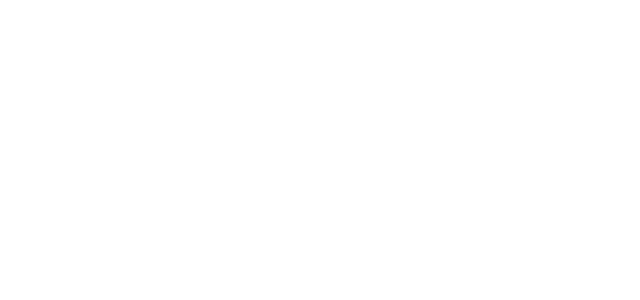
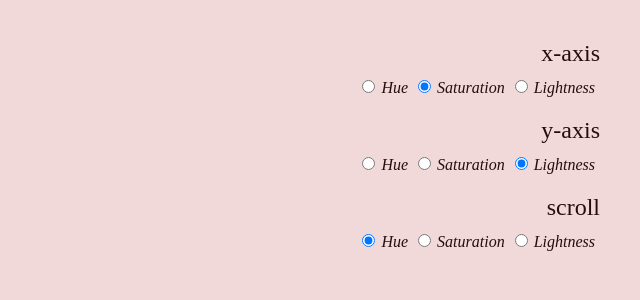
Before and after one commit to hturan/interaction-of-color, a React (Create React App) app: page /sandbox in a window 1280 px wide. Shown: the top 300 px of the page, without its empty margins (640-1280 px from the left). Built offline with nearby package versions, Linux system fonts and the light colour scheme.

Commit message:
Added interactive, multi-dimensional HSL color picker

```diff
--- a/src/components/App.js
+++ b/src/components/App.js
@@ -1,13 +1,13 @@
 import React, {Component} from 'react';
 import {
   BrowserRouter as Router,
-  Route,
-  Link
+  Route
 } from 'react-router-dom';
 
 import Contents from './Contents';
 import IV from './IV';
 import V from './V';
+import Sandbox from './Sandbox';
 
 class App extends Component {
   render() {
@@ -17,6 +17,7 @@ class App extends Component {
           <Route exact path="/" component={Contents} />
           <Route path="/iv" component={IV}/>
           <Route path="/v" component={V}/>
+          <Route path="/sandbox" component={Sandbox}/>
         </main>
       </Router>
     );
--- a/src/components/Contents.js
+++ b/src/components/Contents.js
@@ -31,6 +31,11 @@ export default props =>
           V — Light intensity, lightness
         </Link>
       </li>
+      <li>
+        <Link style={linkStyle} to="/sandbox">
+          Sandbox
+        </Link>
+      </li>
     </ul>
 
     <IntensityAnimation baseColor="red" />
@@ -61,7 +66,7 @@ class IntensityAnimation extends Component {
     const max = 0.7;
     const min = 0.45;
 
-    for (let i = 0; i < 30; i++) {
+    for (let i = 0; i < 20; i++) {
       this.colors.push({
         color: chroma.hsl(
           generateHue(props.baseColor),
@@ -92,10 +97,7 @@ class IntensityAnimation extends Component {
           top: 0,
           right: 0,
           left: '50%',
-          bottom: 0,
-          display: 'flex',
-          flexDirection: 'column',
-          justifyContent: 'center'
+          bottom: 0
         }}
       >
         {this.colors.map(({ color, zIndex }, index) =>
--- /dev/null
+++ b/src/components/Sandbox.js
@@ -0,0 +1,243 @@
+import React, { Component } from 'react';
+import chroma from 'chroma-js';
+
+const clamp = (value, min, max) => {
+  return Math.max(Math.min(value, max), min);
+}
+
+const HSLInput = ({ handleAxisChange, ...props }) =>
+  <label style={{ marginRight: 5, fontStyle: 'italic' }}>
+    <input type="radio" onChange={handleAxisChange} {...props} />
+    <span style={{ marginLeft: 3 }}>
+      {props.value.charAt(0).toUpperCase() + props.value.slice(1)}
+    </span>
+  </label>;
+
+export default class Sandbox extends Component {
+  constructor() {
+    super();
+
+    this.state = {
+      xAxis: 'saturation',
+      yAxis: 'lightness',
+      scroll: 'hue',
+      hue: 0,
+      saturation: 0.5,
+      lightness: 0.9
+    };
+
+    this.handleMouseMove = this.handleMouseMove.bind(this);
+    this.handleAxisChange = this.handleAxisChange.bind(this);
+    this.handleWindowScroll = this.handleWindowScroll.bind(this);
+    this.handleForceTouch = this.handleForceTouch.bind(this);
+  }
+
+  componentDidMount() {
+    // Force Touch
+    // this.container.addEventListener('webkitmouseforcechanged', this.handleForceTouch);
+
+    // Scroll
+    window.addEventListener('scroll', this.handleWindowScroll);
+  }
+
+  componentWillUnmount() {
+    // Force Touch
+    // this.container.removeEventListener('webkitmouseforcechanged', this.handleForceTouch);
+
+    // Scroll
+    window.removeEventListener('scroll', this.handleWindowScroll);
+  }
+
+  handleForceTouch(event) {
+    const force = event.webkitForce - event.WEBKIT_FORCE_AT_MOUSE_DOWN;
+
+    this.setState({
+      hue: force / event.WEBKIT_FORCE_AT_FORCE_MOUSE_DOWN * 360
+    });
+  }
+
+  handleWindowScroll(event) {
+    const scrollDelta = window.scrollY;
+
+    let value;
+
+    switch (this.state.scroll) {
+      case 'hue':
+        value = (this.state.hue + scrollDelta) % 359;
+        break;
+      case 'saturation':
+        value = clamp(this.state.saturation + scrollDelta / 1000, 0, 1);
+        break;
+      case 'lightness':
+        value = clamp(this.state.lightness + scrollDelta / 1000, 0, 1);
+        break;
+    }
+
+    this.setState({
+      [this.state.scroll]: value
+    });
+  }
+
+  handleMouseMove(event) {
+    const x = event.pageX / document.body.clientWidth;
+    const y = event.pageY / document.body.clientHeight;
+
+    const { xAxis, yAxis } = this.state;
+
+    let xValue, yValue;
+
+    switch (xAxis) {
+      case 'hue':
+        xValue = x * 360;
+        break;
+      case 'saturation':
+        xValue = x;
+        break;
+      case 'lightness':
+        xValue = x;
+        break;
+    }
+
+    switch (yAxis) {
+      case 'hue':
+        yValue = y * 360;
+        break;
+      case 'saturation':
+        yValue = y;
+        break;
+      case 'lightness':
+        yValue = 1 - y;
+        break;
+    }
+
+    this.setState({
+      [xAxis]: xValue,
+      [yAxis]: yValue
+    });
+  }
+
+  handleAxisChange(event) {
+    const { name: axis, value } = event.target;
+
+    const existingControl = Object.keys(this.state).find(
+      key => this.state[key] === value
+    );
+    const currentValue = this.state[axis];
+
+    this.setState({
+      [existingControl]: currentValue,
+      [axis]: value
+    });
+  }
+
+  render() {
+    const { hue, saturation, lightness, xAxis, yAxis, scroll } = this.state;
+
+    return (
+      <div
+        ref={ref => (this.container = ref)}
+        style={{
+          width: '100%',
+          height: '100%',
+          display: 'flex',
+          alignItems: 'center',
+          justifyContent: 'center',
+          backgroundColor: chroma.hsl(hue, saturation, lightness)
+        }}
+        onMouseMove={this.handleMouseMove}
+      >
+        <div
+          onMouseMove={this.handleMouseMove}
+          style={{
+            color: chroma.hsl(hue, saturation, 1 - lightness),
+            textAlign: 'right',
+            position: 'absolute',
+            right: 40,
+            top: 20
+          }}
+        >
+          <h2
+            style={{
+              fontWeight: 'normal',
+              marginBottom: 10
+            }}
+          >
+            x-axis
+          </h2>
+          <HSLInput
+            name="xAxis"
+            value="hue"
+            checked={xAxis === 'hue'}
+            onChange={this.handleAxisChange}
+          />
+          <HSLInput
+            name="xAxis"
+            value="saturation"
+            checked={xAxis === 'saturation'}
+            onChange={this.handleAxisChange}
+          />
+          <HSLInput
+            name="xAxis"
+            value="lightness"
+            checked={xAxis === 'lightness'}
+            onChange={this.handleAxisChange}
+          />
+
+          <h2
+            style={{
+              fontWeight: 'normal',
+              marginBottom: 10
+            }}
+          >
+            y-axis
+          </h2>
+          <HSLInput
+            name="yAxis"
+            value="hue"
+            checked={yAxis === 'hue'}
+            onChange={this.handleAxisChange}
+          />
+          <HSLInput
+            name="yAxis"
+            value="saturation"
+            checked={yAxis === 'saturation'}
+            onChange={this.handleAxisChange}
+          />
+          <HSLInput
+            name="yAxis"
+            value="lightness"
+            checked={yAxis === 'lightness'}
+            onChange={this.handleAxisChange}
+          />
+
+          <h2
+            style={{
+              fontWeight: 'normal',
+              marginBottom: 10
+            }}
+          >
+            scroll
+          </h2>
+          <HSLInput
+            name="scroll"
+            value="hue"
+            checked={scroll === 'hue'}
+            onChange={this.handleAxisChange}
+          />
+          <HSLInput
+            name="scroll"
+            value="saturation"
+            checked={scroll === 'saturation'}
+            onChange={this.handleAxisChange}
+          />
+          <HSLInput
+            name="scroll"
+            value="lightness"
+            checked={scroll === 'lightness'}
+            onChange={this.handleAxisChange}
+          />
+        </div>
+      </div>
+    );
+  }
+}
```
